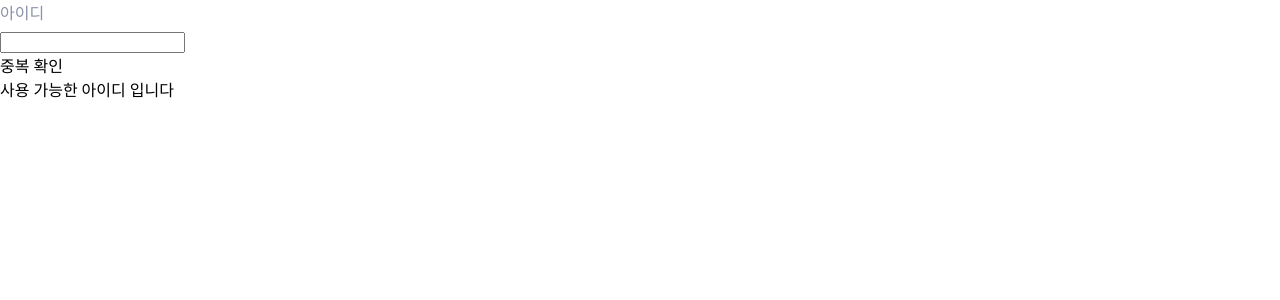
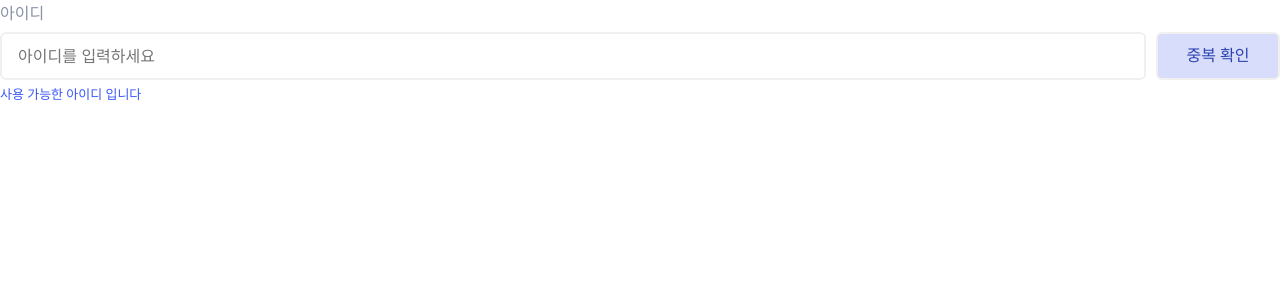
Before and after one commit to whgurrb/oauth2-front-end, a React (Create React App) app: page / in a window 1280 px wide. Shown: the top 300 px of the page. Built offline with nearby package versions, Linux system fonts and the light colour scheme; the HTML template or start-up script is replaced by a standard one; a web font is replaced by a local one.

Commit message:
10-20 commit

```diff
--- a/src/components/InputBox/index.tsx
+++ b/src/components/InputBox/index.tsx
@@ -11,7 +11,7 @@
             <div className='input-box-title'>{'아이디'}</div>
             <div className='input-box-content'>
                 <div className='input-box-body'>
-                    <input className='input-box-input'></input>
+                    <input className='input-box-input' placeholder={'아이디를 입력하세요'}></input>
                     <div className='input-box-button'>{ '중복 확인' }</div>
                 </div>
                 <div className='input-box-message'>{'사용 가능한 아이디 입니다'}</div>
--- a/src/components/InputBox/style.css
+++ b/src/components/InputBox/style.css
@@ -14,18 +14,97 @@
 }
 
 .input-box-content {
+    display: flex;
+    flex-direction: column;
+    gap: 4px;
 }
 
 .input-box-body{
+    display: flex;
+    flex-direction: row;
+    width: 100%;
+    gap: 10px;
 }
 .input-box-input {
+    flex: 1;
+    border: 2px solid rgba(240,240,240,1);
+    border-radius: 6px;
+    padding:  8px 16px;
+    height: 28px;
+    outline: none;
+    background-color: rgba(255,255,255,1);
 
+    font-family: Inter;
+    font-size: 16px;
+    font-weight: 400;
+    line-height: 175%;
+}
+.input-box-input ::placeholder {
+
+    color: rgba(138, 146, 166, 1);
+
+    font-family: Inter;
+    font-size: 16px;
+    font-weight: 400;
+    line-height: 175%;
 }
 
 .input-box-button {
+    display: flex;
+    justify-content: center;
+    align-items: center;
 
+    width: 120px;
+    height: 44px;
+    border: 2px solid rgba(240,240,240,1);
+    border-radius: 6px;
+
+    background-color: rgb(58, 87, 232, 0.2);
+    color: rgba(45, 66, 178, 1);
+
+    font-size: 16px;
+    font-weight: 400;
+    line-height: 175%;
+
+    cursor: pointer;
 }
 
-.input-box-title {
+.input-box-button-disable {
+    display: flex;
+    justify-content: center;
+    align-items: center;
 
+    width: 120px;
+    height: 44px;
+    border: 2px solid rgba(240,240,240,1);
+    border-radius: 6px;
+
+    background-color: rgb(240, 240, 240, 1);
+    color: rgba(138, 145, 166, 1);
+
+    font-size: 16px;
+    font-weight: 400;
+    line-height: 175%;
+
+    cursor: default;
 }
+
+.input-box-button:hover{
+    background-color: rgb(58, 87, 232, 0.4);
+}
+
+.input-box-message {
+    color: rgba(58, 87, 248, 1);
+
+    font-size: 13px;
+    font-weight: 400;
+    line-height: normal;
+}
+
+.input-box-message-error {
+    color: rgba(255, 84, 64, 1);
+
+    font-size: 13px;
+    font-weight: 400;
+    line-height: normal;
+}
```
